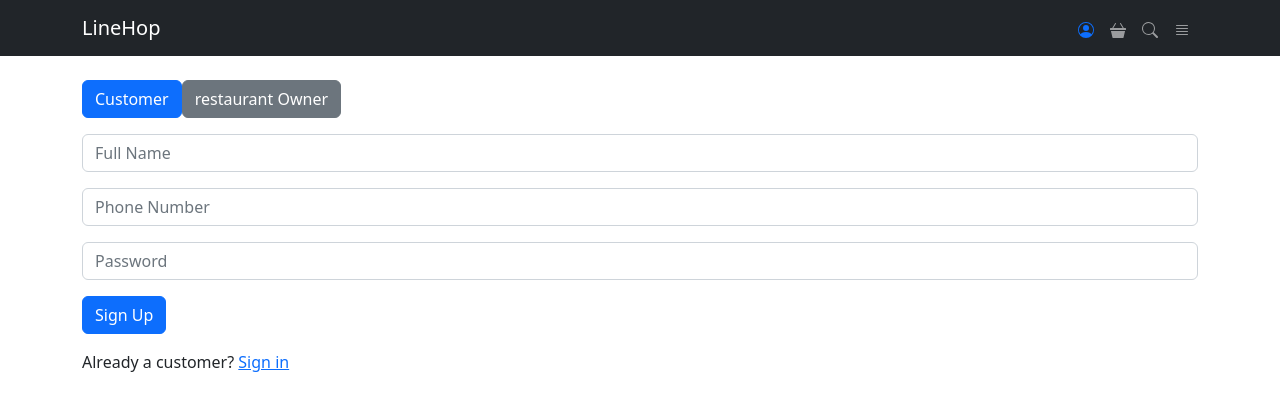
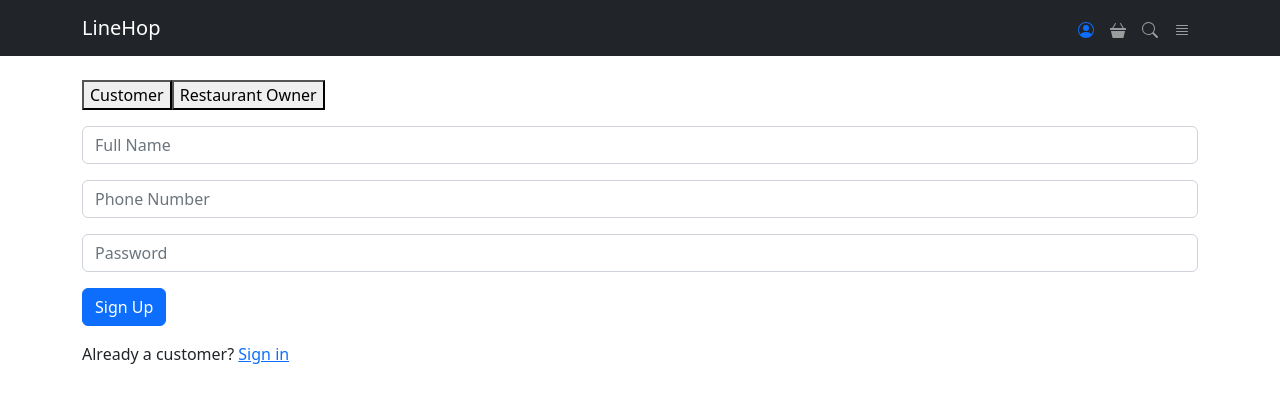
Before and after one commit to kimberlyamaya/lineHop, a React (Create React App) app in the folder my-app/client/: page /signup in a window 1280 px wide. Shown: the top 410 px of the page. Built offline with nearby package versions, Linux system fonts and the light colour scheme.

Commit message:
attempted to use state to switch class names on buttons, not successful yet

```diff
--- a/my-app/client/src/components/Signup/index.js
+++ b/my-app/client/src/components/Signup/index.js
@@ -5,17 +5,23 @@ import Header from '../header';
 function Signup () {
 
   const [customer, setCustomer] = useState(true);
-  const [restaurantOwner, setrestaurantOwner] = useState(false);
+  const [restaurantOwner, setRestaurantOwner] = useState(false);
+  // I am trying to use these two below to switch class names
+  const [restaurantOwnerActive, setRestaurantOwnerActive] = useState(false);
+  const [customerActive, setCustomerActive ] = useState(true);
 
   const customerHandler = () => {
     setCustomer(true);
-    setrestaurantOwner(false);
-
+    setRestaurantOwner(false);
+    setCustomerActive(true);
+    setRestaurantOwnerActive(false);
   };
 
   const restaurantHandler = () => {
     setCustomer(false);
-    setrestaurantOwner(true);
+    setRestaurantOwner(true);
+    setCustomerActive(false);
+    setRestaurantOwnerActive(true);
   };
 
     return (
@@ -26,11 +32,13 @@ function Signup () {
             <div className="mb-3">
               <div className="btn-group mr-2">
                 {/*add some className to this to get it to turn gray blue when it is selected*/}
-                <button onClick={customerHandler} type="button" className="btn btn-primary customer">Customer</button>
+                {/* <button onClick={customerHandler} type="button" className="btn btn-primary customer">Customer</button> */}
+                <button onClick={customerHandler} type="button" className={customerActive ? "btn-primary" : "btn-secondary"}>Customer</button>
               </div>
               <div className="btn-group">
                 {/* add some className to this to get it to turn gray blue when it is selected */}
-                <button onClick={restaurantHandler} type="button" className="btn btn-secondary restaurant-owner">restaurant Owner</button>
+                {/* <button onClick={restaurantHandler} type="button" className="btn btn-secondary restaurant-owner">restaurant Owner</button> */}
+                <button onClick={restaurantHandler} type="button" className={restaurantOwnerActive ? "btn-primary" : "btn-secondary"}>Restaurant Owner</button>
               </div>
             </div>
 
```
